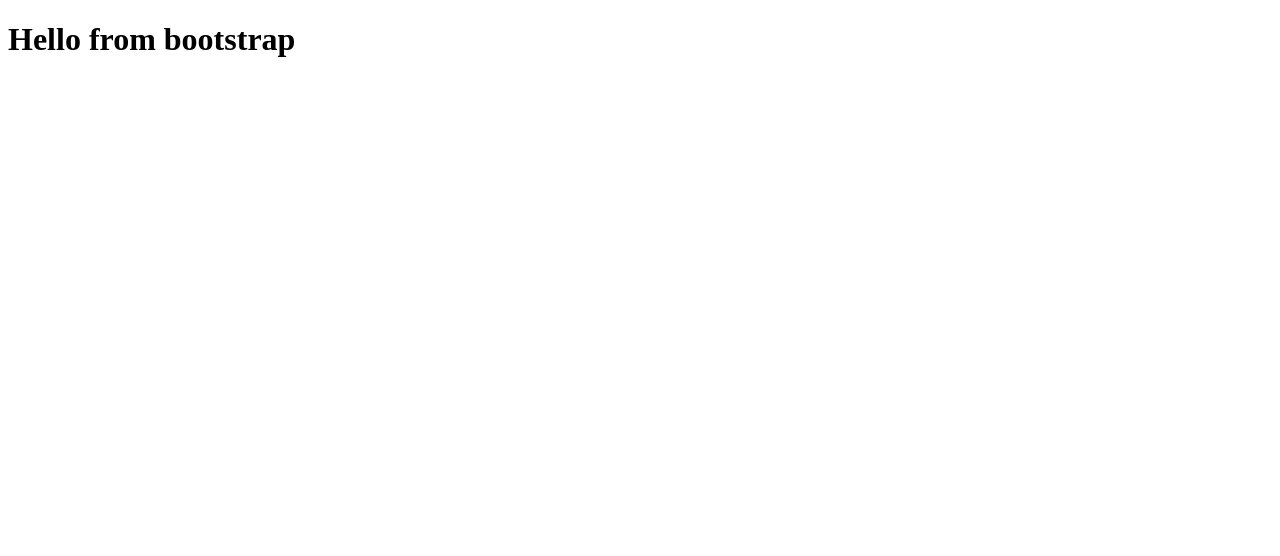
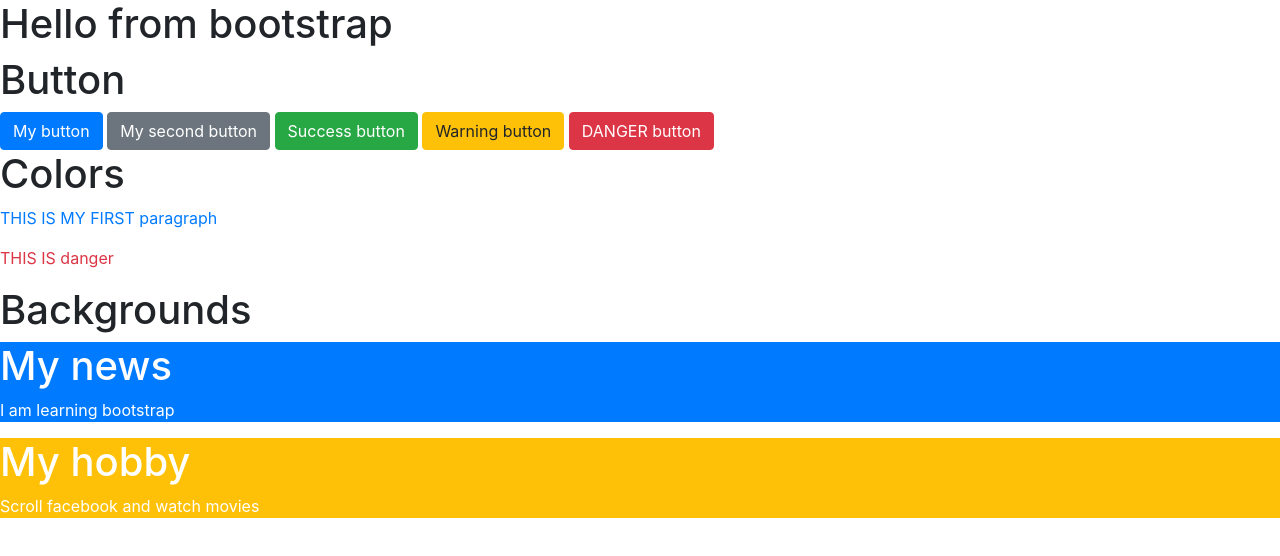
Before and after one commit to maqbool-hossain/bootstrap-practice, a plain HTML site: page index.html in a window 1280 px wide. Drawn offline with nearby package versions, Linux system fonts and the light colour scheme.

Commit message:
first bootstrap btn and color  learning.

```diff
--- a/index.html
+++ b/index.html
@@ -4,8 +4,27 @@
     <meta charset="UTF-8">
     <meta name="viewport" content="width=device-width, initial-scale=1.0">
     <title>BOOTSTRAP booting</title>
+    <link rel="stylesheet" href="https://stackpath.bootstrapcdn.com/bootstrap/4.4.1/css/bootstrap.min.css" integrity="sha384-Vkoo8x4CGsO3+Hhxv8T/Q5PaXtkKtu6ug5TOeNV6gBiFeWPGFN9MuhOf23Q9Ifjh" crossorigin="anonymous">
 </head>
 <body>
     <h1>Hello from bootstrap</h1>
+    <h1>Button</h1>
+    <button class="btn btn-primary">My button</button>
+    <button class="btn btn-secondary">My second button</button>
+    <button class="btn btn-success">Success button</button>
+    <button class="btn btn-warning">Warning button</button>
+    <button class="btn btn-danger">DANGER button</button>
+    <h1>Colors</h1>
+    <p class="text-primary">THIS IS MY FIRST paragraph</p>
+    <p class="text-danger">THIS IS danger</p>
+    <h1>Backgrounds</h1>
+    <div class="bg-primary text-white">
+        <h1>My news</h1>
+        <p>I am learning bootstrap</p>
+    </div>
+    <div class="text-white bg-warning">
+        <h1>My hobby</h1>
+        <p>Scroll facebook and watch movies</p>
+    </div>
 </body>
 </html>
```
